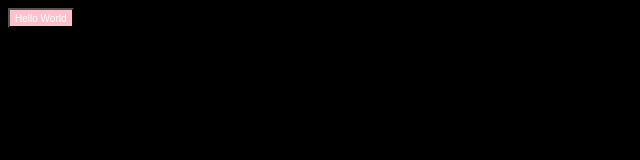
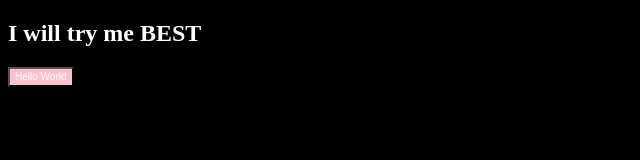
Before and after one commit to tahermalik/LearningBranches, a plain HTML site: page index.html in a window 1280 px wide. Shown: the whole page, without its empty margins (0-640 px from the left). Drawn offline with Linux system fonts and the light colour scheme.

Commit message:
some more info added

```diff
--- a/index.html
+++ b/index.html
@@ -25,6 +25,7 @@
     </style>
 </head>
 <body>
+    <h2>I will try me BEST</h2>
     <button><a href="https://www.google.com">Hello World</a></button>
 </body>
 </html>
```
